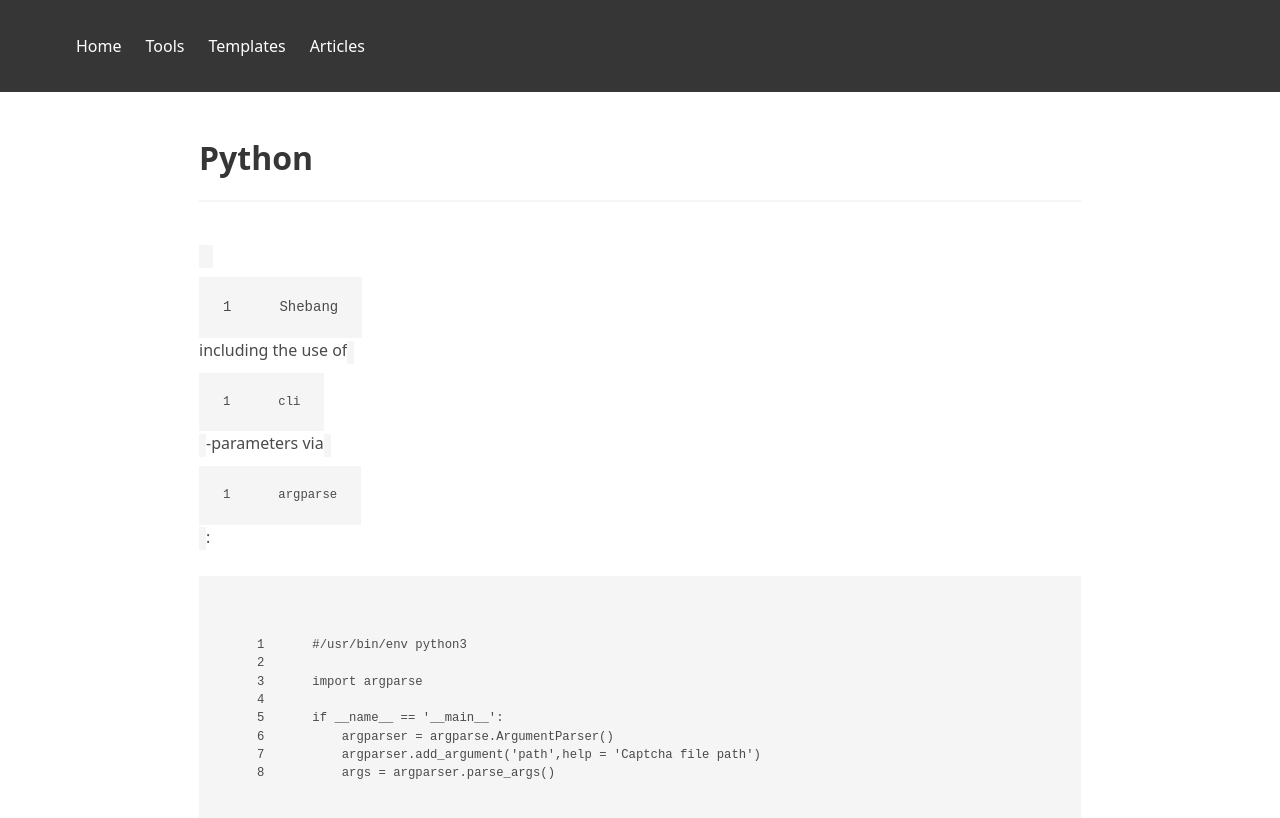
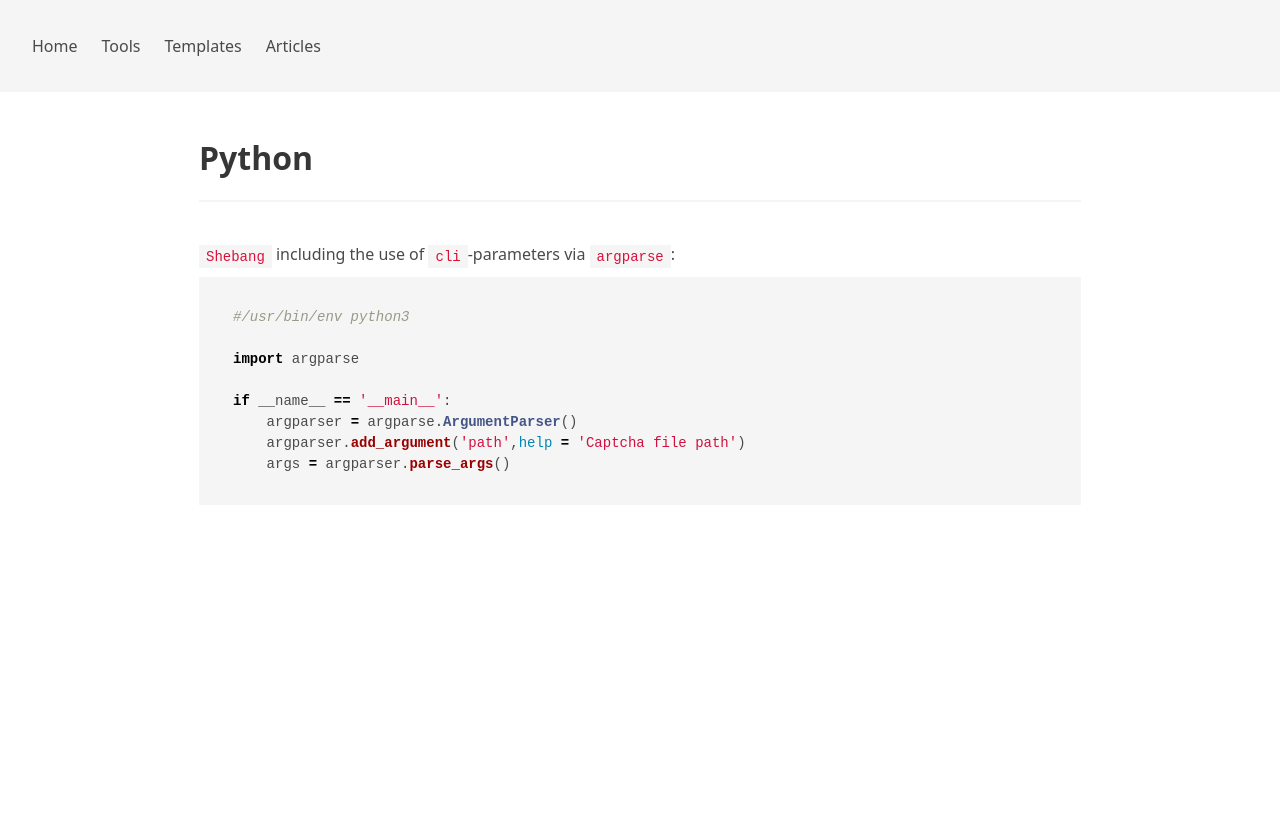
Before and after one commit to wuzzler/wuzzler.github.io, a Jekyll site: the page built from _templates/python.md, in a window 1280 px wide. Shown: the top 818 px of the page. Built offline with Jekyll 4.4.1, drawn with Linux system fonts in a browser that asks for light colours; nearby versions of some CDN libraries.

Commit message:
navbar and syntax highlightin

```diff
--- a/Gemfile
+++ b/Gemfile
@@ -14,4 +14,4 @@
     gem 'jekyll-commonmark-ghpages'
 end
 
-gem "kramdown-syntax-coderay", "~> 1.0"
+gem "rouge"
--- a/_config.yml
+++ b/_config.yml
@@ -20,9 +20,11 @@
 # Conversion
 markdown            : Kramdown
 
+highlighter: rouge
+
 kramdown:
-  syntax_highlighter: coderay
-  syntax_highlighter_opts: { line_numbers: table }
+  syntax_highlighter: rouge
+  # syntax_highlighter_opts: { line_numbers: table }
 
 # theme: Minima
 
--- a/_includes/navigation.html
+++ b/_includes/navigation.html
@@ -1,5 +1,12 @@
-<nav class="navbar is-dark">
-  <div class="container navbar-menu">
+<nav class="navbar is-light" role="navigation" aria-label="main navigation">
+  <div class="navbar-brand">
+    <a role="button" class="navbar-burger" aria-label="menu" aria-expanded="false" data-target="basicNavbar">
+      <span aria-hidden="true"></span>
+      <span aria-hidden="true"></span>
+      <span aria-hidden="true"></span>
+    </a>
+  </div>
+  <div id="basicNavbar" class="navbar-menu">
     <div class="navbar-start">
       {% for item in site.data.navigation %}
       <a class="navbar-item" href="{{ item.link }}">
@@ -7,9 +14,5 @@
       </a>
       {% endfor %}
     </div>
-    <div class="navbar-end">
-      <div class="navbar-item">
-      </div>
-    </div>
   </div>
 </nav>
--- /dev/null
+++ b/assets/css/native.css
@@ -0,0 +1,61 @@
+.highlight .hll { background-color: #ffffcc }
+.highlight .c { color: #999988; font-style: italic } /* Comment */
+.highlight .err { color: #a61717; background-color: #e3d2d2 } /* Error */
+.highlight .k { color: #000000; font-weight: bold } /* Keyword */
+.highlight .o { color: #000000; font-weight: bold } /* Operator */
+.highlight .cm { color: #999988; font-style: italic } /* Comment.Multiline */
+.highlight .cp { color: #999999; font-weight: bold; font-style: italic } /* Comment.Preproc */
+.highlight .c1 { color: #999988; font-style: italic } /* Comment.Single */
+.highlight .cs { color: #999999; font-weight: bold; font-style: italic } /* Comment.Special */
+.highlight .gd { color: #000000; background-color: #ffdddd } /* Generic.Deleted */
+.highlight .ge { color: #000000; font-style: italic } /* Generic.Emph */
+.highlight .gr { color: #aa0000 } /* Generic.Error */
+.highlight .gh { color: #999999 } /* Generic.Heading */
+.highlight .gi { color: #000000; background-color: #ddffdd } /* Generic.Inserted */
+.highlight .go { color: #888888 } /* Generic.Output */
+.highlight .gp { color: #555555 } /* Generic.Prompt */
+.highlight .gs { font-weight: bold } /* Generic.Strong */
+.highlight .gu { color: #aaaaaa } /* Generic.Subheading */
+.highlight .gt { color: #aa0000 } /* Generic.Traceback */
+.highlight .kc { color: #000000; font-weight: bold } /* Keyword.Constant */
+.highlight .kd { color: #000000; font-weight: bold } /* Keyword.Declaration */
+.highlight .kn { color: #000000; font-weight: bold } /* Keyword.Namespace */
+.highlight .kp { color: #000000; font-weight: bold } /* Keyword.Pseudo */
+.highlight .kr { color: #000000; font-weight: bold } /* Keyword.Reserved */
+.highlight .kt { color: #445588; font-weight: bold } /* Keyword.Type */
+.highlight .m { color: #009999 } /* Literal.Number */
+.highlight .s { color: #d01040 } /* Literal.String */
+.highlight .na { color: #008080 } /* Name.Attribute */
+.highlight .nb { color: #0086B3 } /* Name.Builtin */
+.highlight .nc { color: #445588; font-weight: bold } /* Name.Class */
+.highlight .no { color: #008080 } /* Name.Constant */
+.highlight .nd { color: #3c5d5d; font-weight: bold } /* Name.Decorator */
+.highlight .ni { color: #800080 } /* Name.Entity */
+.highlight .ne { color: #990000; font-weight: bold } /* Name.Exception */
+.highlight .nf { color: #990000; font-weight: bold } /* Name.Function */
+.highlight .nl { color: #990000; font-weight: bold } /* Name.Label */
+.highlight .nn { color: #555555 } /* Name.Namespace */
+.highlight .nt { color: #000080 } /* Name.Tag */
+.highlight .nv { color: #008080 } /* Name.Variable */
+.highlight .ow { color: #000000; font-weight: bold } /* Operator.Word */
+.highlight .w { color: #bbbbbb } /* Text.Whitespace */
+.highlight .mf { color: #009999 } /* Literal.Number.Float */
+.highlight .mh { color: #009999 } /* Literal.Number.Hex */
+.highlight .mi { color: #009999 } /* Literal.Number.Integer */
+.highlight .mo { color: #009999 } /* Literal.Number.Oct */
+.highlight .sb { color: #d01040 } /* Literal.String.Backtick */
+.highlight .sc { color: #d01040 } /* Literal.String.Char */
+.highlight .sd { color: #d01040 } /* Literal.String.Doc */
+.highlight .s2 { color: #d01040 } /* Literal.String.Double */
+.highlight .se { color: #d01040 } /* Literal.String.Escape */
+.highlight .sh { color: #d01040 } /* Literal.String.Heredoc */
+.highlight .si { color: #d01040 } /* Literal.String.Interpol */
+.highlight .sx { color: #d01040 } /* Literal.String.Other */
+.highlight .sr { color: #009926 } /* Literal.String.Regex */
+.highlight .s1 { color: #d01040 } /* Literal.String.Single */
+.highlight .ss { color: #990073 } /* Literal.String.Symbol */
+.highlight .bp { color: #999999 } /* Name.Builtin.Pseudo */
+.highlight .vc { color: #008080 } /* Name.Variable.Class */
+.highlight .vg { color: #008080 } /* Name.Variable.Global */
+.highlight .vi { color: #008080 } /* Name.Variable.Instance */
+.highlight .il { color: #009999 } /* Literal.Number.Integer.Long */
--- a/assets/css/styles.scss
+++ b/assets/css/styles.scss
@@ -4,6 +4,8 @@
 $lighter: #f05545;
 $marked: #7f0000;
 $hover: #7f0000;
+
+@import "native.css";
 
 // base tags
 
--- a/assets/js/script.js
+++ b/assets/js/script.js
@@ -18,7 +18,7 @@
         td = tr[i].getElementsByTagName('td')[1];
         if (td) {
             toolName = td.getContent || td.innerText;
-            if ( toolName.toUpperCase().indexOf(filter) > -1 ) {
+            if (toolName.toUpperCase().indexOf(filter) > -1) {
                 tr[i].classList.remove('hidden');
             } else {
                 tr[i].classList.add('hidden');
@@ -40,7 +40,7 @@
         td = tr[i].getElementsByTagName('td')[2];
         if (td) {
             tagName = td.getContent || td.innerHTML
-            if ( tagName.toUpperCase().indexOf(filter) > -1 ) {
+            if (tagName.toUpperCase().indexOf(filter) > -1) {
                 tr[i].classList.remove('hidden');
             } else {
                 tr[i].classList.add('hidden');
@@ -69,3 +69,30 @@
         queryHandler(searchquery);
     }
 }
+
+// bulma navbar toggle
+document.addEventListener('DOMContentLoaded', () => {
+
+    // Get all "navbar-burger" elements
+    const $navbarBurgers = Array.prototype.slice.call(document.querySelectorAll('.navbar-burger'), 0);
+
+    // Check if there are any navbar burgers
+    if ($navbarBurgers.length > 0) {
+
+      // Add a click event on each of them
+      $navbarBurgers.forEach( el => {
+        el.addEventListener('click', () => {
+
+          // Get the target from the "data-target" attribute
+          const target = el.dataset.target;
+          const $target = document.getElementById(target);
+
+          // Toggle the "is-active" class on both the "navbar-burger" and the "navbar-menu"
+          el.classList.toggle('is-active');
+          $target.classList.toggle('is-active');
+
+        });
+      });
+    }
+
+  });
```
Also changed, not shown: Gemfile.lock.
